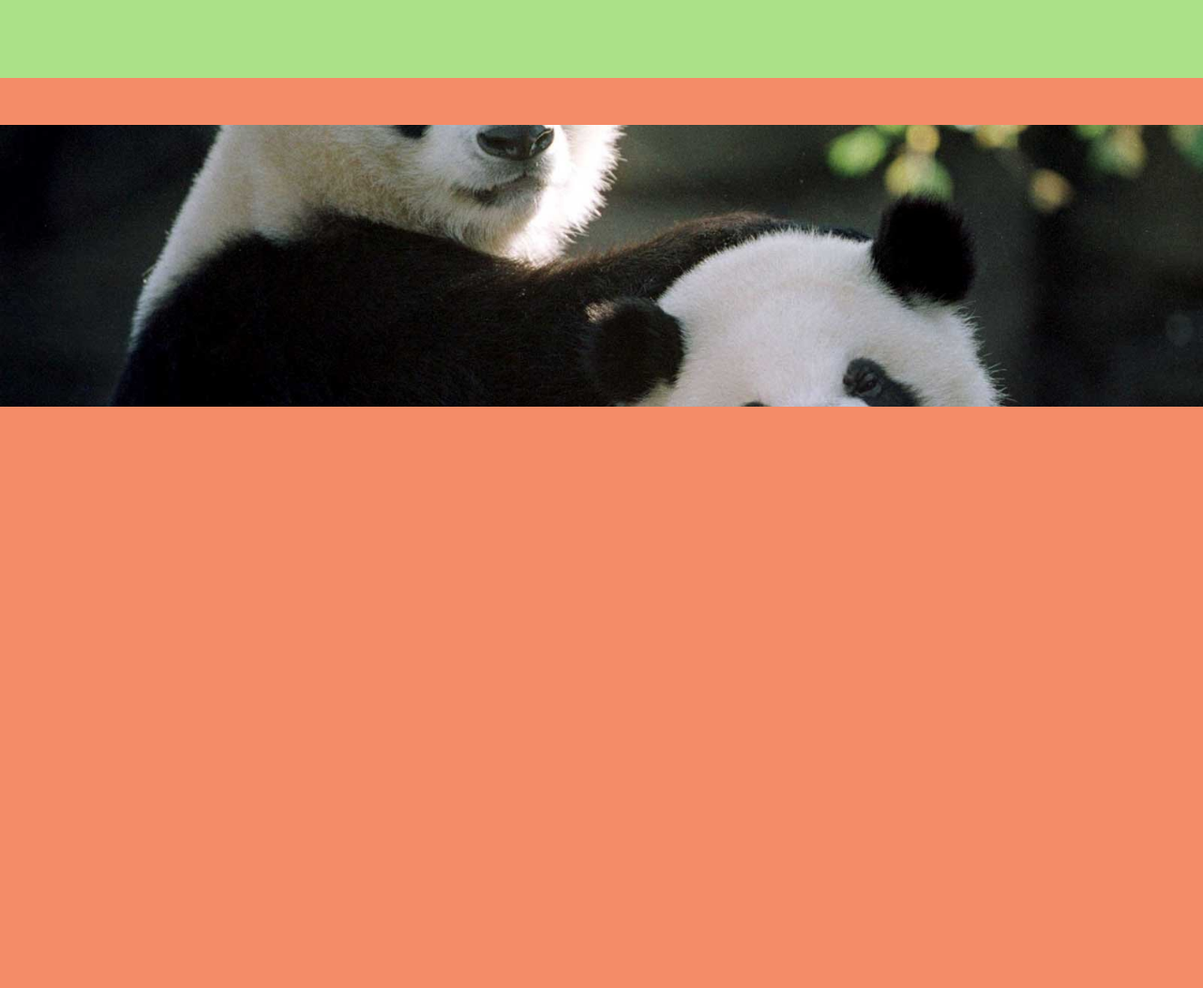
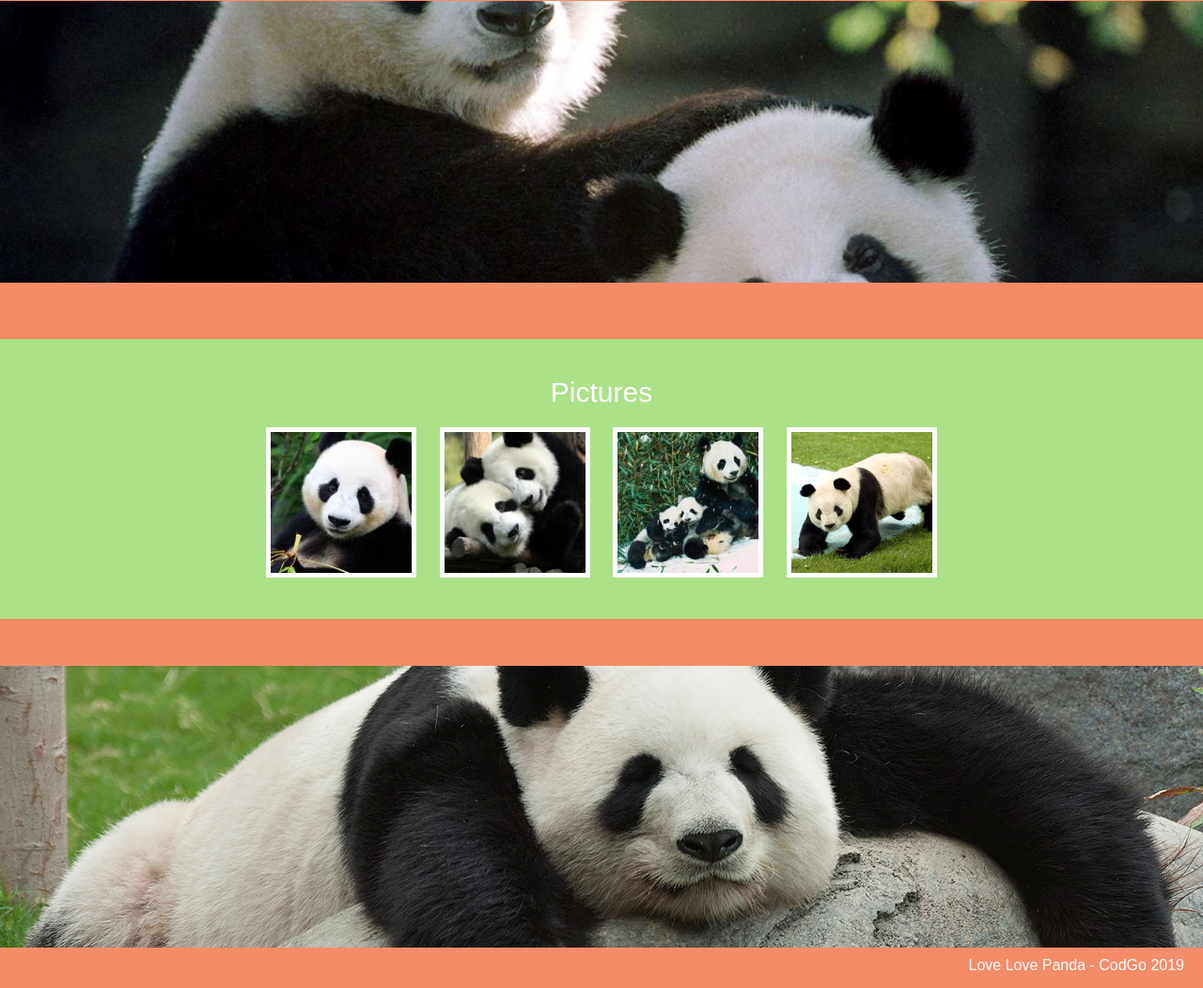
Before and after one commit to Brandon0311/panda, a plain HTML site: page index.html in a window 1280 px wide. Shown: the part 667-1719 px from the top of the page at 94% size. Before the commit the page ends 1100 px from the top, so only its background shows below. Drawn offline with Linux system fonts and the light colour scheme.

Commit message:
casi final

```diff
--- a/css/panda.css
+++ b/css/panda.css
@@ -21,13 +21,13 @@ header{
 h2{
     float: right;
     color: white;
-    margin-right: 40px;
+    margin-right: 20px;
 }
 
 .p_titulo{
     float: right;
     color: white;
-    margin-right: 40px;
+    margin-right: 20px;
 }
 
 
@@ -50,11 +50,11 @@ h2{
     background-color: #abe188;
     background-attachment: contain;
     background-size: cover;
-    margin-top: 100px;
+    margin-top: 60px;
     margin-bottom: 50px;
+    padding-bottom: 50px;
     width: 100%;
-    height: 350px;
-
+    height: auto;
     z-index: 1;
 }
 
@@ -95,29 +95,46 @@ h2{
     z-index: 1;
 }
 
+/* Cuarta Seccion */
+.titulo_cuarta{
+    color: white;
+    margin-top: 40px;
+    margin-bottom: 20px;
+    text-align: center;
+    font-size: 30px;
+}
 
+.div_imagenes_centro{
+    text-align: center;
+}
 
+.img_cuarta{
+    text-align: center;
+    border: 5px solid white;
+    margin-right: 10px;
+    margin-left: 10px;
+    margin-bottom: 40px;
+}
 
+/* Cuarta seccion */
+.img_quinta_seccion{
+    width: 100%;
+    height: 300px;
+    padding-bottom: 0px;
+    padding-top: 0px;
+    background-image: url(../images/tres.jpg);
+    background-repeat: no-repeat;
+    background-position: center;
+    background-size: cover;
+    z-index: 1;
+}
 
 
 /* footer */
-
-/*footer{
-
-    width: 100%;
-    background: grey;
-    padding-top: 15px;
-    padding-bottom: 15px;
-    text-align: center;
-
+.p_footer{
+    float: right;
+    color: white;
+    margin-top: 10px;
+    margin-right: 20px;
+    margin-bottom: 15px;
 }
-
-h2{
-    font-size: 20px;
-    color: white;
-}
-
-.span_margin{
-    margin-left: 2px;
-    margin-right: 2px;
-}*/
--- a/index.html
+++ b/index.html
@@ -50,9 +50,7 @@
                                     <div class="col-lg-4 col-xs-4 dentro_verde_naranja">
                                         <p class="dentro_verde1">About Pandas</p>
                                         <p class="dentro_verde2">Lorem ipsum dolor sit amet consectetur adipisicing
-                                            elit. Velit voluptas
-                                            asperiores non nostrum adipisci voluptate illo! Velit aut et dicta amet
-                                            inventore minima ipsa sequi dolorum, dolores voluptatum modi consequuntur.
+                                            elit. Velit voluptas asperiores non nostrum adipisci voluptate illo!.
                                         </p>
                                     </div>
                                 </div>
@@ -69,15 +67,55 @@
                         </div>
                     </div>
                 </section>
+
+                <section>
+                    <div class="row">
+                        <div class="col-lg-12 col-xs-12 fondo_verde">
+                            <div class="row">
+                                <div class="col-lg-12 col-xs-12 ">
+                                    <p class="titulo_cuarta">Pictures</p>
+                                    <div class="row">
+                                        <div class="col-lg-12 col-xs-12 div_imagenes_centro">
+                                            <img src="images/a1.jpg" alt="" class="img_cuarta">
+                                            <img src="images/a2.jpg" alt="" class="img_cuarta">
+                                            <img src="images/a3.jpg" alt="" class="img_cuarta">
+                                            <img src="images/a4.jpg" alt="" class="img_cuarta">
+
+                                        </div>
+                                    </div>
+                                </div>
+                            </div>
+                        </div>
+                    </div>
+                </section>
+
+                <section>
+                    <div class="row">
+                        <div class="col-lg-12 col-xs-12">
+                            <div class="img_quinta_seccion">
+                            </div>
+                        </div>
+                    </div>
+                </section>
+
             </div>
 
 
 
         </main>
 
-        <footer>
+        <div class="row">
+            <div class="col-lg-12 col-xs-12">
+                <footer>
+                    <div class="row">
+                        <div class="col-lg-12 col-xs-12">
+                            <p class="p_footer">Love Love Panda - CodGo 2019</p>
+                        </div>
+                    </div>
 
-        </footer>
+                </footer>
+            </div>
+        </div>
     </div>
 </body>
 
```
